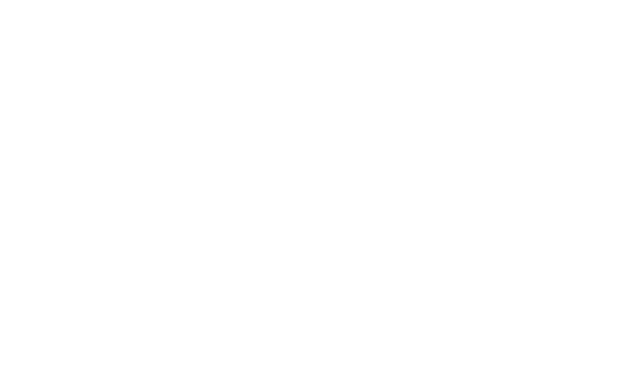
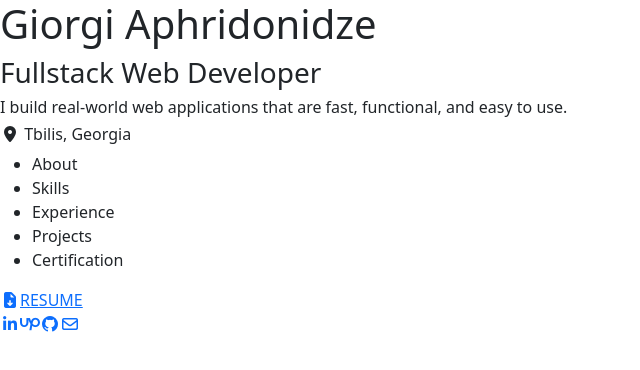
Before and after one commit to Apridonidze/portfolio-app, a React (Vite) app: page / in a window 1280 px wide. Shown: the top 370 px of the page, without its empty margins (0-640 px from the left). Built offline with nearby package versions, Linux system fonts and the light colour scheme.

Commit message:
feat: added content in Sidebar.jsx

```diff
--- a/src/components/Sidebar.jsx
+++ b/src/components/Sidebar.jsx
@@ -4,6 +4,33 @@ export default function Sidebar(){
     return(
         <div className="sidebar-container">
 
+            <div className="sidebar-top">
+                <h1>Giorgi Aphridonidze</h1>
+                <h3>Fullstack Web Developer</h3>
+                <h6>I build real-world web applications that are fast, functional, and easy to use.</h6>
+                <h6><i class="fa-solid fa-location-dot"></i> Tbilis, Georgia</h6>
+            </div>
+
+            <div className="sidebar-main">
+                <ul>
+                    <li><span className='section-line'></span><span>About</span></li>
+                    <li><span className='section-line'></span><span>Skills</span></li>
+                    <li><span className='section-line'></span><span>Experience</span></li>
+                    <li><span className='section-line'></span><span>Projects</span></li>
+                    <li><span className='section-line'></span><span>Certification</span></li>
+                </ul>
+            </div>
+
+            <div className="sidebar-bottom">
+                <a href='https://media.licdn.com/dms/image/v2/D4D2DAQHT0b_RkUsZ7w/profile-treasury-document-cover-images_1920/B4DZyZQW1KJwBM-/0/1772097729154?e=1777939200&v=beta&t=QRJxb5Xb9dr6yvfwRPopmCA0SF2q0SkZ-4MDSVu3o-s' target='_blank'><i class="fa-solid fa-file-arrow-down"></i>RESUME</a>
+                <div className="socials">
+                    <a href='https://www.linkedin.com/in/giorgi-aphridonidze-7aa896291/' target='_blank'><i class="fa-brands fa-linkedin-in"></i></a>
+                    <a href='https://www.upwork.com/freelancers/~01c18a1192545fe285' target='_blank'><i class="fa-brands fa-upwork"></i></a>
+                    <a href='https://github.com/Apridonidze' target='_blank'><i class="fa-brands fa-github"></i></a>
+                    <a href='mailto:giorgiapridonidze08@gmail.com' target='_blank'><i class="fa-regular fa-envelope"></i></a>
+                </div>
+            </div>
+
         </div>
     );
 };
```
